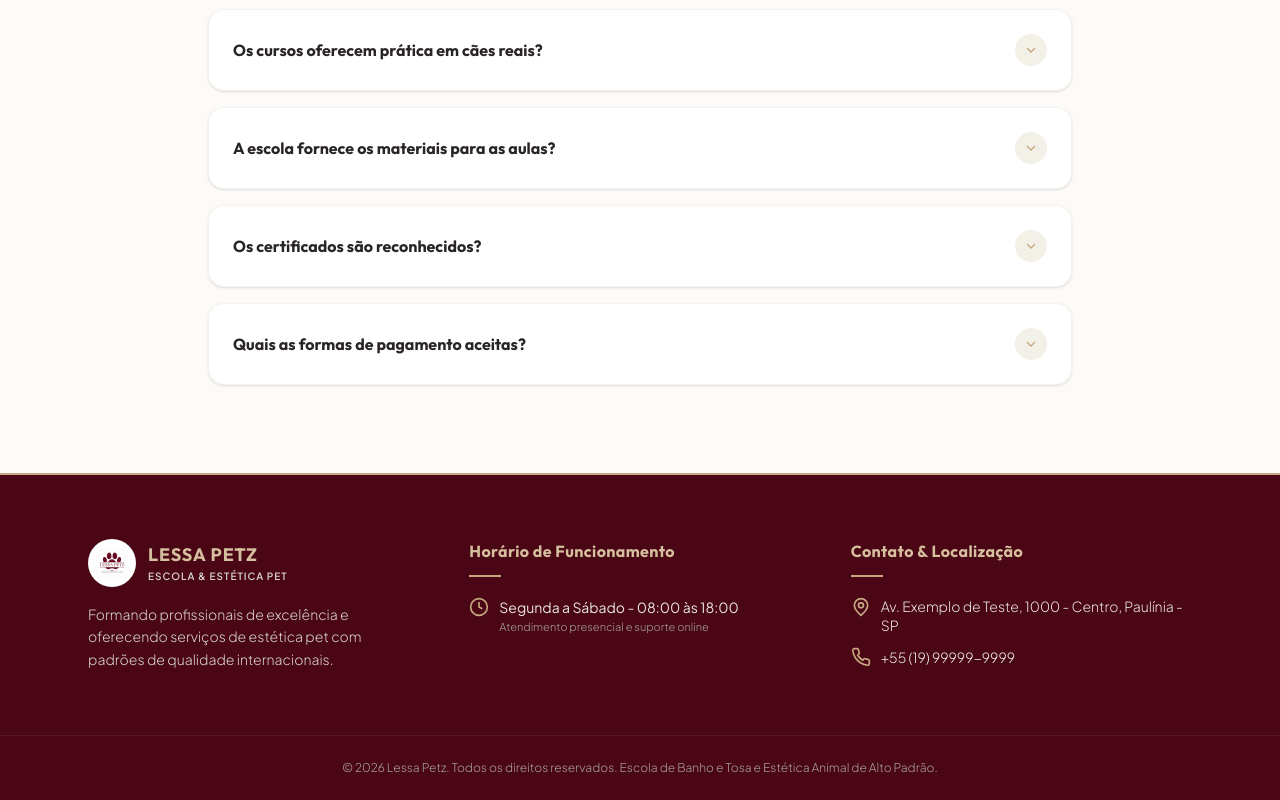
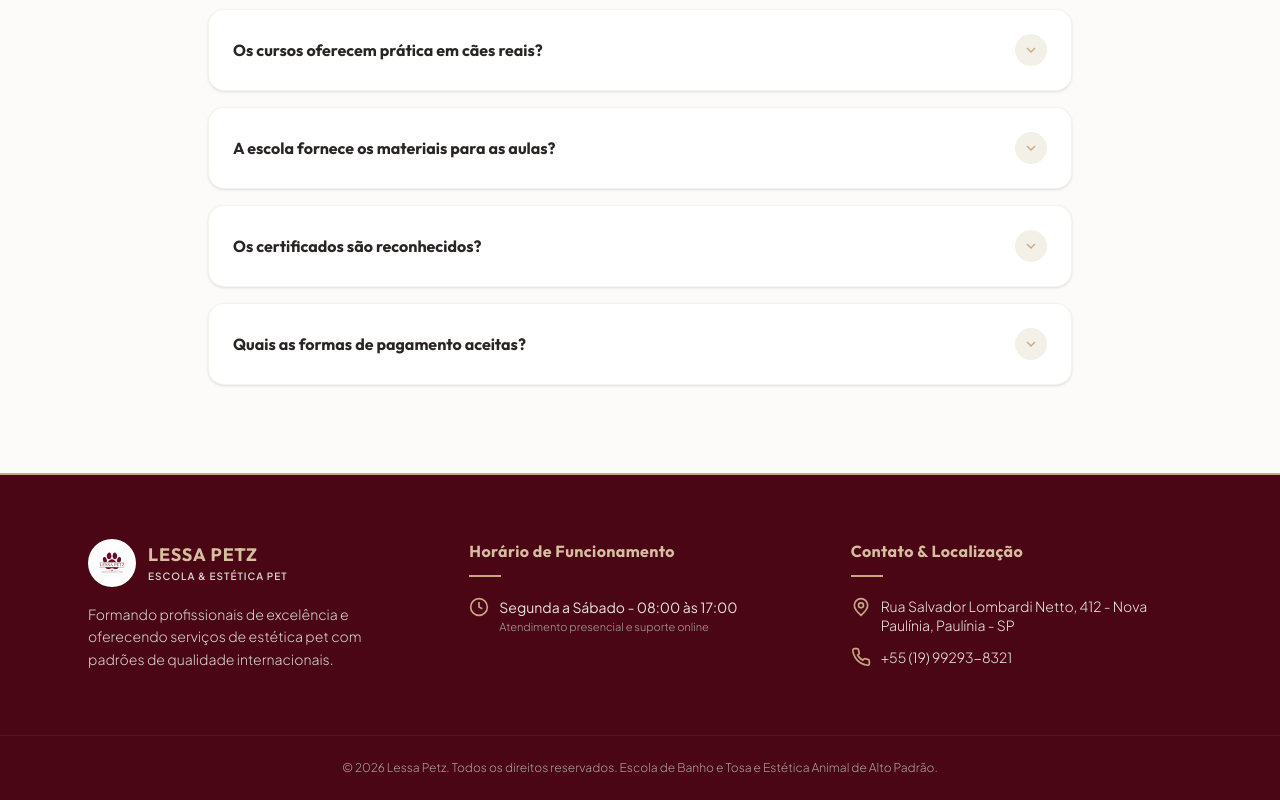
Before and after one commit to DojoDev/lessapetz, a Next.js app: page / in a window 1280 px wide. Shown: the part 4079-4879 px from the top of the page. Built offline with nearby package versions, Linux system fonts and the light colour scheme; no server answers.

Commit message:
feat: footer chumbado

```diff
--- a/src/presentation/components/Footer.tsx
+++ b/src/presentation/components/Footer.tsx
@@ -1,10 +1,10 @@
 import Image from "next/image";
 
 export default function Footer() {
-  const addressText = process.env.NEXT_PUBLIC_ADDRESS_TEXT || "Av. Exemplo de Teste, 1000 - Centro, Paulínia - SP";
-  const mapsUrl = process.env.NEXT_PUBLIC_GOOGLE_MAPS_URL || "https://maps.google.com";
-  const openingHours = process.env.NEXT_PUBLIC_OPENING_HOURS || "Segunda a Sábado - 08:00 às 18:00";
-  const rawNumber = process.env.NEXT_PUBLIC_WHATSAPP_NUMBER || "5519999999999";
+  const addressText = process.env.NEXT_PUBLIC_ADDRESS_TEXT || "Rua Salvador Lombardi Netto, 412 - Nova Paulínia, Paulínia - SP";
+  const mapsUrl = process.env.NEXT_PUBLIC_GOOGLE_MAPS_URL || "https://www.google.com/maps/search/?api=1&query=Rua+Salvador+Lombardi+Netto+412+Nova+Paulinia";
+  const openingHours = process.env.NEXT_PUBLIC_OPENING_HOURS || "Segunda a Sábado - 08:00 às 17:00";
+  const rawNumber = process.env.NEXT_PUBLIC_WHATSAPP_NUMBER || "5519992938321";
   const brandTitle = process.env.NEXT_PUBLIC_FOOTER_BRAND_TITLE || "Lessa Petz";
   const brandSubtitle = process.env.NEXT_PUBLIC_FOOTER_BRAND_SUBTITLE || "Escola & Estética Pet";
   const brandDesc = process.env.NEXT_PUBLIC_FOOTER_DESC || "Formando profissionais de excelência e oferecendo serviços de estética pet com padrões de qualidade internacionais.";
--- a/src/usecases/GetWhatsAppUrl.ts
+++ b/src/usecases/GetWhatsAppUrl.ts
@@ -2,7 +2,7 @@ export class GetWhatsAppUrl {
   private baseNumber: string;
 
   constructor() {
-    const rawNumber = process.env.NEXT_PUBLIC_WHATSAPP_NUMBER || "5519999999999";
+    const rawNumber = process.env.NEXT_PUBLIC_WHATSAPP_NUMBER || "5519992938321";
     // Sanitize phone number (strip all non-digit characters)
     this.baseNumber = rawNumber.replace(/\D/g, "");
   }
```
